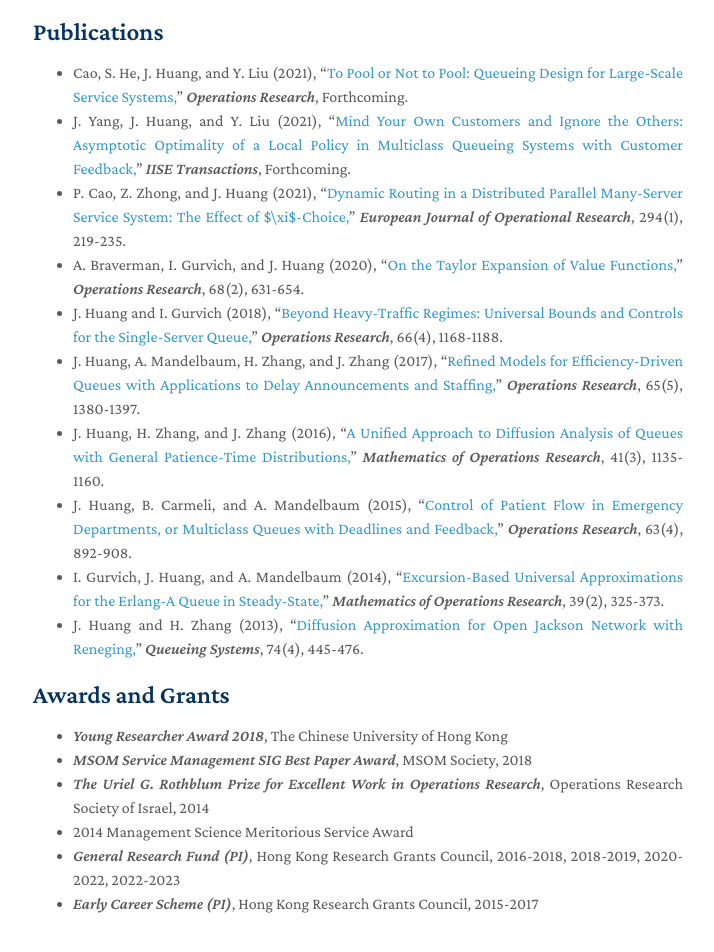
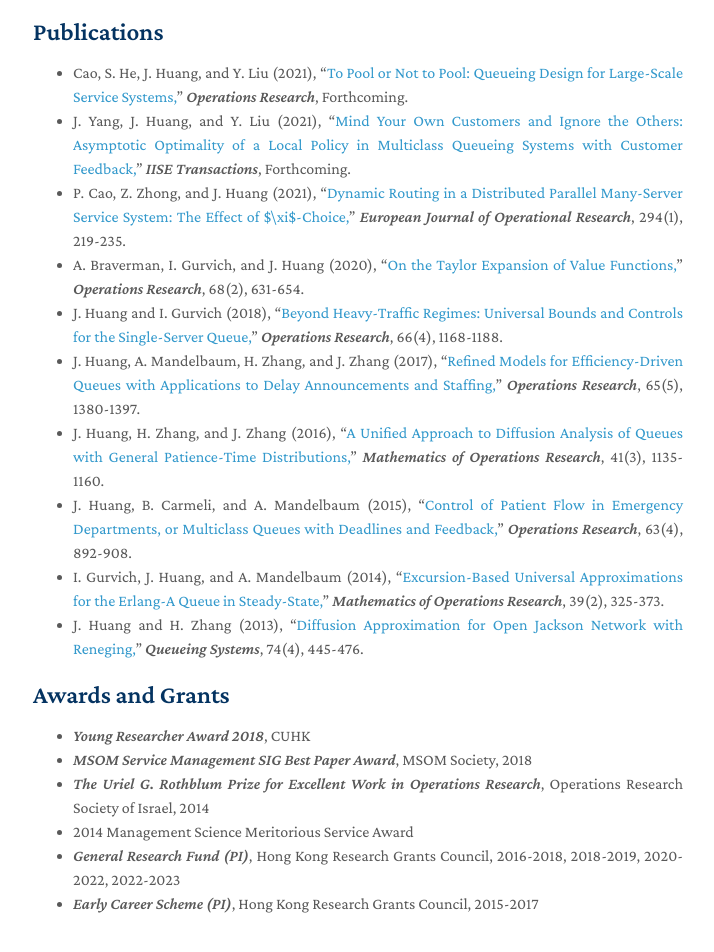
Before and after one commit to hjfcuhk/hjfcuhk.github.io, a Jekyll site: the page built from index.md, in a window 1280 px wide and 1375 px high. Shown: the part 365-1317 px from the top of the window, without its empty margins (437-1151 px from the left). Built offline with Jekyll 4.4.1, drawn with Linux system fonts in a browser that asks for light colours; nearby versions of some CDN libraries; a style sheet for code colours, icons or effects is not loaded; our own code applies the rules of GitHub Pages for plain Markdown files.

Commit message:
Finalized

```diff
--- a/index.md
+++ b/index.md
@@ -30,7 +30,7 @@ Stochastic Modeling and Optimization, Numerical Methods and Algorithms, Service
 
 ## Awards and Grants
 
-- *Young Researcher Award 2018*, The Chinese University of Hong Kong
+- *Young Researcher Award 2018*, CUHK
 - *MSOM Service Management SIG Best Paper Award*, MSOM Society, 2018
 - *The Uriel G. Rothblum Prize for Excellent Work in Operations Research*, Operations Research Society of Israel, 2014
 - 2014 Management Science Meritorious Service Award
```
